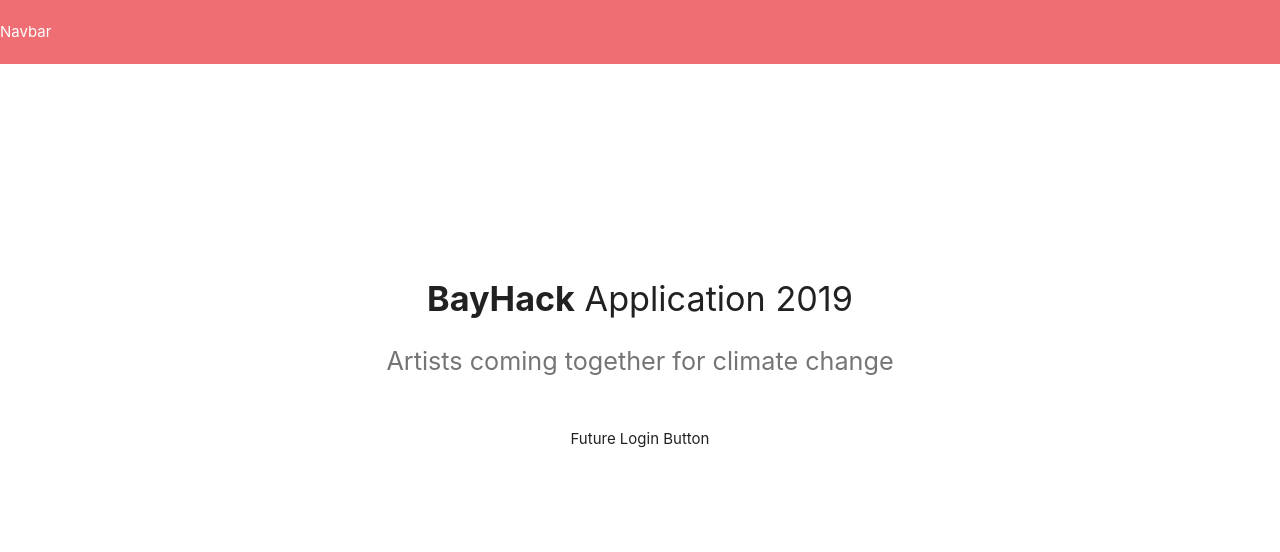
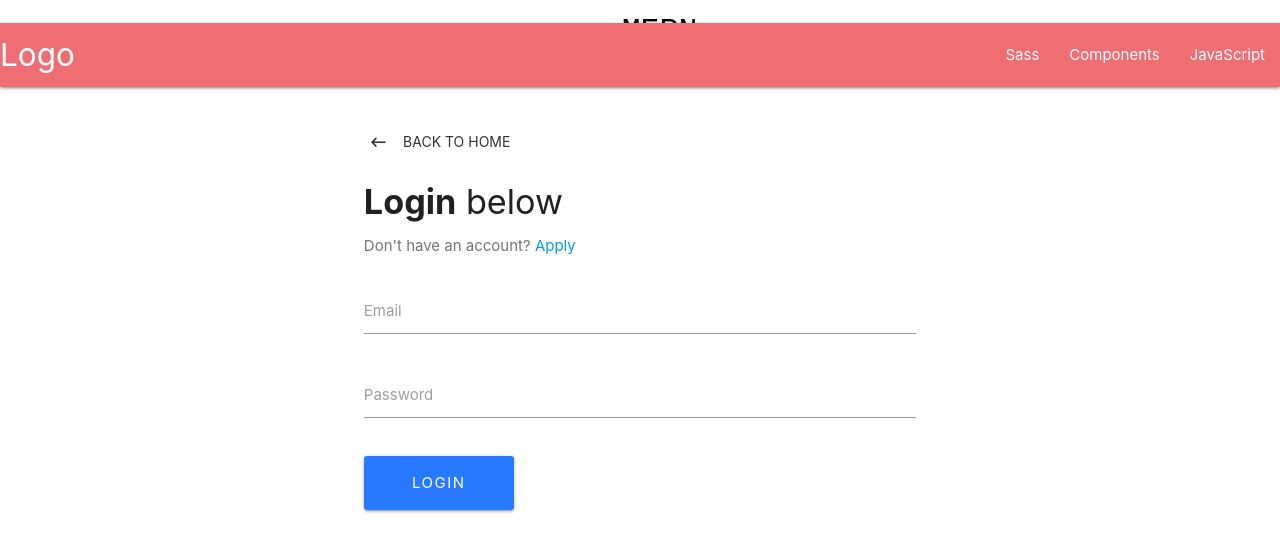
Before and after one commit to kjwilsondev/bayhack-winwinapp, a React (Create React App) app in the folder client/: page /login in a window 1280 px wide. Shown: the top 552 px of the page. Built offline with nearby package versions, Linux system fonts and the light colour scheme.

Commit message:
its been awhile :clock:

```diff
--- a/client/src/App.js
+++ b/client/src/App.js
@@ -1,15 +1,20 @@
 import React, { Component } from "react";
-import "./App.css";
-import Navbar from "./components/layout/Navbar.js"
-import Landing from "./components/layout/Landing"
-
+import { BrowserRouter as Router, Route } from "react-router-dom";
+import Navbar from "./components/layout/Navbar";
+import Landing from "./components/layout/Landing";
+import Apply from "./components/auth/Apply";
+import Login from "./components/auth/Login";
 class App extends Component {
   render() {
     return (
-      <div className="App">
-        <Navbar />
-        <Landing />
-      </div>
+      <Router>
+        <div className="App">
+          <Navbar />
+          <Route exact path="/" component={Landing} />
+          <Route exact path="/apply" component={Apply} />
+          <Route exact path="/login" component={Login} />
+        </div>
+      </Router>
     );
   }
 }
--- a/client/src/components/auth/Apply.js
+++ b/client/src/components/auth/Apply.js
@@ -1,5 +1,6 @@
 import React, { Component } from "react";
 import { Link } from "react-router-dom";
+
 class Apply extends Component {
   constructor() {
     super();
@@ -11,6 +12,9 @@ class Apply extends Component {
       errors: {}
     };
   }
+
+  // Data Binding with onChange Handler
+  // https://medium.com/front-end-weekly/react-quick-tip-easy-data-binding-with-a-generic-onchange-handler-fb0254a7094e
   onChange = e => {
     this.setState({ [e.target.id]: e.target.value });
   };
@@ -31,12 +35,12 @@ return (
         <div className="row">
           <div className="col s8 offset-s2">
             <Link to="/" className="btn-flat waves-effect">
-              <i className="material-icons left">keyboard_backspace</i> Back to
-              home
+              <i className="material-icons left">keyboard_backspace</i>
+              Back to home
             </Link>
             <div className="col s12" style={{ paddingLeft: "11.250px" }}>
               <h4>
-                <b>Register</b> below
+                <b>Apply</b>
               </h4>
               <p className="grey-text text-darken-1">
                 Already have an account? <Link to="/login">Log in</Link>
--- a/client/src/components/auth/Login.js
+++ b/client/src/components/auth/Login.js
@@ -0,0 +1,86 @@
+import React, { Component } from "react";
+import { Link } from "react-router-dom";
+class Login extends Component {
+  constructor() {
+    super();
+    this.state = {
+      email: "",
+      password: "",
+      errors: {}
+    };
+	}
+
+	// Data Binding with onChange Handler
+	// https://medium.com/front-end-weekly/react-quick-tip-easy-data-binding-with-a-generic-onchange-handler-fb0254a7094e
+  onChange = e => {
+    this.setState({ [e.target.id]: e.target.value });
+  };
+  onSubmit = e => {
+    e.preventDefault();
+    const userData = {
+      email: this.state.email,
+      password: this.state.password
+    };
+    console.log(userData);
+  };
+  render() {
+    const { errors } = this.state;
+    return (
+      <div className="container">
+        <div style={{ marginTop: "4rem" }} className="row">
+          <div className="col s8 offset-s2">
+            <Link to="/" className="btn-flat waves-effect">
+              <i className="material-icons left">keyboard_backspace</i> Back to
+              home
+            </Link>
+            <div className="col s12" style={{ paddingLeft: "11.250px" }}>
+              <h4>
+                <b>Login</b> below
+              </h4>
+              <p className="grey-text text-darken-1">
+                Don't have an account? <Link to="/apply">Apply</Link>
+              </p>
+            </div>
+            <form noValidate onSubmit={this.onSubmit}>
+              <div className="input-field col s12">
+                <input
+                  onChange={this.onChange}
+                  value={this.state.email}
+                  error={errors.email}
+                  id="email"
+                  type="email"
+                />
+                <label htmlFor="email">Email</label>
+              </div>
+              <div className="input-field col s12">
+                <input
+                  onChange={this.onChange}
+                  value={this.state.password}
+                  error={errors.password}
+                  id="password"
+                  type="password"
+                />
+                <label htmlFor="password">Password</label>
+              </div>
+              <div className="col s12" style={{ paddingLeft: "11.250px" }}>
+                <button
+                  style={{
+                    width: "150px",
+                    borderRadius: "3px",
+                    letterSpacing: "1.5px",
+                    marginTop: "1rem"
+                  }}
+                  type="submit"
+                  className="btn btn-large waves-effect waves-light hoverable blue accent-3"
+                >
+                  Login
+                </button>
+              </div>
+            </form>
+          </div>
+        </div>
+      </div>
+    );
+  }
+}
+export default Login;
--- a/client/src/components/layout/Landing.js
+++ b/client/src/components/layout/Landing.js
@@ -17,9 +17,9 @@ class Landing extends Component {
             </p>
             <br />
             <div className="col s12">
-                Future Login Button
-              {/* <Link
-                to="/register"
+              Future Login Button
+              <Link
+                to="/apply"
                 style={{
                   width: "140px",
                   borderRadius: "3px",
@@ -27,7 +27,7 @@ class Landing extends Component {
                 }}
                 className="btn btn-large waves-effect waves-light hoverable blue accent-3"
               >
-                Register
+                Apply
               </Link>
             </div>
             <div className="col s6">
@@ -41,7 +41,7 @@ class Landing extends Component {
                 className="btn btn-large btn-flat waves-effect white black-text"
               >
                 Log In
-              </Link> */}
+              </Link>
             </div>
           </div>
         </div>
--- a/client/src/components/layout/Navbar.js
+++ b/client/src/components/layout/Navbar.js
@@ -6,7 +6,7 @@ class Navbar extends Component {
     return (
       <div className="navbar-fixed">
         <nav className="z-depth-0">
-          {/* <div className="nav-wrapper white">
+          <div className="nav-wrapper white">
             <Link
               to="/"
               style={{
@@ -17,20 +17,28 @@ class Navbar extends Component {
               <i className="material-icons">code</i>
               MERN
             </Link>
-          </div> */}
+          </div>
           Navbar
         </nav>
-        {/* Right Aligned Links Navbar
+        Right Aligned Links Navbar
         <nav>
-            <div class="nav-wrapper">
-            <a href="#" class="brand-logo">Logo</a>
+          <div class="nav-wrapper">
+            <a href="#" class="brand-logo">
+              Logo
+            </a>
             <ul id="nav-mobile" class="right hide-on-med-and-down">
-                <li><a href="sass.html">Sass</a></li>
-                <li><a href="badges.html">Components</a></li>
-                <li><a href="collapsible.html">JavaScript</a></li>
+              <li>
+                <a href="sass.html">Sass</a>
+              </li>
+              <li>
+                <a href="badges.html">Components</a>
+              </li>
+              <li>
+                <a href="collapsible.html">JavaScript</a>
+              </li>
             </ul>
-            </div>
-        </nav> */}
+          </div>
+        </nav>
       </div>
     );
   }
--- a/package.json
+++ b/package.json
@@ -11,6 +11,7 @@
     "is-empty": "^1.2.0",
     "jsonwebtoken": "^8.5.1",
     "mongoose": "^5.6.8",
+    "morgan": "^1.9.1",
     "passport": "^0.4.0",
     "passport-jwt": "^4.0.0",
     "prettier": "^1.18.2",
```
Also changed, not shown: 2 other files (tests, documents, lock files or other folders). Lines whose indentation alone changed are shown as unchanged.
